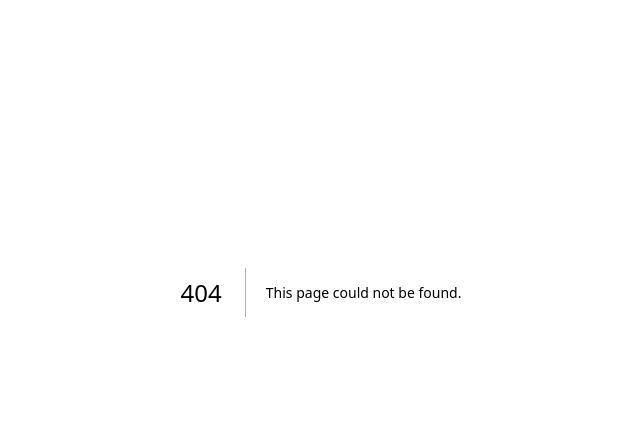
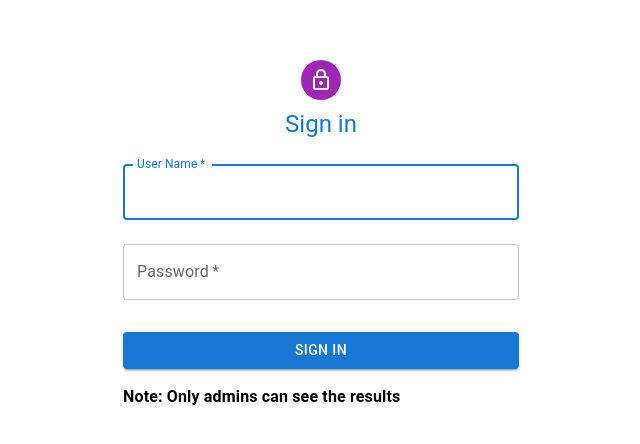
Before and after one commit to A-S-H-4-0-4/pollify, a Next.js app: page /result in a window 1280 px wide. Before the commit this address had no page. Shown: the part 108-552 px from the top of the page, without its empty margins (319-959 px from the left). Built offline with nearby package versions, Linux system fonts and the light colour scheme.

Commit message:
result page done

```diff
--- a/components/loader.jsx
+++ b/components/loader.jsx
@@ -5,7 +5,7 @@ import { Box, CircularProgress} from "@mui/material";
  const  Loader = () => {
   return (
     <Box sx={{ display: 'flex',backgroundColor: "transparent",height: "100vh",width: "100vw",top: "0",left: "0",right: "0",bottom: "0",alignItems: "center",justifyContent: "center",position: "fixed",zIndex:300}}>
-      <CircularProgress />
+      <CircularProgress sx={{color:"red"}} />
     </Box>
   )
 }
--- a/pages/about.js
+++ b/pages/about.js
@@ -34,6 +34,7 @@ const About = () => {
               {/* <span>Learn</span> */}
               <span style={{ color: "#2791d4" }} >About</span>
               <span onClick={() => { router.push("/vote") }}  >Vote</span>
+              <span onClick={()=>{router.push("/result")}} >Result</span>
             </div>
           </div>
           {/* about */}
--- /dev/null
+++ b/pages/api/result.ts
@@ -0,0 +1,37 @@
+import HttpStatus from "http-status-codes";
+import prisma from "../../lib/prisma";
+import { NextApiRequest, NextApiResponse } from "next";
+interface ResponseType {
+    message: string;
+    data: {};
+    errors: Array<{}>;
+}
+export default async (req: NextApiRequest, res: NextApiResponse) => {
+    const { method } = req;
+    if (method === "GET") {
+        let responseObject: ResponseType;
+        try {
+            const result = await prisma.user.findMany({
+                select: {
+                    candidateId:   true
+                }
+            });
+
+            responseObject = {
+                message: "success",
+                data: { "data": result },
+                errors: [],
+            };
+            // console.log(result);
+            res.status(HttpStatus.OK).json(responseObject);
+        } catch (error) {
+            // console.log(error);
+            responseObject = {
+                message: "failed",
+                data: {},
+                errors: [{ errorMessage: error }],
+            };
+            res.status(HttpStatus.BAD_REQUEST).json(responseObject)
+        }
+    }
+};
--- a/pages/home.js
+++ b/pages/home.js
@@ -96,6 +96,7 @@ const Home = () => {
               {/* <span>Learn</span> */}
               <span onClick={()=>{router.push("/about")}}>About</span>
               <span onClick={()=>{router.push("/vote")}} >Vote</span>
+              <span onClick={()=>{router.push("/result")}} >Result</span>
             </div>
           </div>
           {/* banner img */}
--- /dev/null
+++ b/pages/result.js
@@ -0,0 +1,219 @@
+import React, { useState, useEffect } from 'react';
+import Avatar from '@mui/material/Avatar';
+import Button from '@mui/material/Button';
+import CssBaseline from '@mui/material/CssBaseline';
+import TextField from '@mui/material/TextField';
+import Grid from '@mui/material/Grid';
+import Box from '@mui/material/Box';
+import LockOutlinedIcon from '@mui/icons-material/LockOutlined';
+import Typography from '@mui/material/Typography';
+import Container from '@mui/material/Container';
+// components
+import Loader from "../components/loader";
+// call api
+import { callAPI } from "../api/api";
+// next router
+import { useRouter } from "next/router";
+// styles
+import R from "../styles/result.module.css";
+import H from "../styles/Home.module.css";
+
+
+
+
+const Result = () => {
+  const [showSignin, setShowSignin] = useState(true);
+  const [loader, setLoader] = useState(false);
+  const [muskanVote, setmuskanVote] = useState(0);
+  const [nirmalVote, setnirmalVote] = useState(0);
+  const [siddhanthVote, setsiddhanthVote] = useState(0);
+  const [candidateName, setCandidateName] = useState("");
+  const [gauravVote, setgauravVote] = useState(0);
+  const router = useRouter()
+
+  const handleSubmit = async (auth) => {
+    if (auth === "Admin") {
+      setLoader(true);
+      const response = await callAPI(
+        `http://localhost:3000/api/result`
+      );
+      setLoader(false);
+
+      const { message, data, errors } = response;
+      if (message === "success") {
+        if (data["data"] !== undefined) {
+          let i = 0, countm = 0, countn = 0, counts = 0, countg = 0;
+          while (i <= data["data"].length - 1) {
+            if (data["data"][i].candidateId === '1') {
+              countm++
+            }
+            else if (data["data"][i].candidateId === '2') {
+              countn++
+            }
+            else if (data["data"][i].candidateId === '3') {
+              counts++
+            }
+            else if (data["data"][i].candidateId === '4') {
+              countg++
+            }
+            i++;
+          }
+
+          setmuskanVote(countm);
+          setnirmalVote(countn);
+          setsiddhanthVote(counts);
+          setgauravVote(countg);
+
+          if (countm > countn && countm > counts && countm > countg) {
+            setCandidateName("Muskan Yadav")
+          }
+          else if (countn > countm && countn > counts && countn > countg) {
+            setCandidateName("Nirmal Chaudhary")
+          }
+          else if (counts > countm && counts > countn && counts > countg) {
+            setCandidateName("Siddhanth Pareek")
+          }
+          else if (countg > countm && countg > countn && counts < countg) {
+            setCandidateName("Gaurav Soni")
+          }
+
+
+        }
+      }
+      else if (message === "failed") {
+        alert("Some Server error");
+      } else {
+        alert("Some Server error");
+      }
+      setShowSignin(false);
+    }
+
+  }
+
+
+  // if (data) {
+
+  // }
+
+  return (
+    <React.Fragment>
+
+
+      <div className={R.screen}>
+        <div className={H.navbar}>
+          <h3>Pollify</h3>
+
+          <div className={H.navbarTitle}>
+            <span onClick={() => { router.push("/home") }} >Home</span>
+            <span onClick={() => { router.push("/about") }}>About</span>
+            <span onClick={() => { router.push("/vote") }} >Vote</span>
+            <span style={{ color: "#2791d4" }} >Result</span>
+          </div>
+        </div>
+
+        <div className={R.box}>
+          <div className={R.head}>Vote Results</div>
+          <div className={R.resultB} >
+            <div style={{ color: "black",fontWeight:"bold",fontSize:"22px"}}><span>candidateName</span> <span>Vote Count</span> </div>
+            <div style={{ fontWeight:"bold",fontSize:"22px"}}><span>Muskan Yadav</span> <span>{muskanVote}</span> </div>
+            <div style={{ fontWeight:"bold",fontSize:"22px"}}><span>Nirmal Chaudhary</span> <span>{nirmalVote}</span> </div>
+            <div style={{ fontWeight:"bold",fontSize:"22px"}}><span>Siddhanth Pareek </span> <span>{siddhanthVote}</span> </div>
+            <div style={{ fontWeight:"bold",fontSize:"22px"}}><span>Gaurav Soni</span> <span>{gauravVote}</span> </div>
+          </div>
+          <div className={R.head} style={{color:"red"}} >The person who has height vote is <u style={{textTransform:"uppercase"}}>{candidateName}</u> </div>
+          <Button
+              variant="contained"
+              sx={{ mt: 3, mb: 2 }}
+              onClick={()=>{router.push("/home")}}
+            >
+              Go to home
+            </Button>
+        </div>
+        <div className={H.footer} style={{ width: "75%" }}>
+          Contact us : pg900051@gmail.com
+        </div>
+        {showSignin && <SignIn submit={handleSubmit} />}
+        {loader && <Loader />}
+
+      </div>
+    </React.Fragment>
+  )
+}
+
+export default Result;
+
+const SignIn = ({ submit }) => {
+  const handleSubmit = (event) => {
+    event.preventDefault();
+    const data = new FormData(event.currentTarget);
+    if (data.get('email') === "Admin" && data.get('password') === "@12345678") {
+      return submit(data.get('email'));
+    }
+    else {
+      alert("Please enter correct login details")
+    }
+  };
+
+  return (
+    <div style={{ background: "white", height: "100vh", width: "100vw", display: "flex", zIndex: "100", top: "0", position: 'fixed' }} >
+      <Container component="main" maxWidth="xs">
+        <CssBaseline />
+        <Box
+          sx={{
+            marginTop: 20,
+            display: 'flex',
+            flexDirection: 'column',
+            alignItems: 'center',
+            justifyContent: "center",
+          }}
+        >
+          <Avatar sx={{ m: 1, bgcolor: 'secondary.main' }}>
+            <LockOutlinedIcon />
+          </Avatar>
+          <Typography component="h1" variant="h5" color="primary" >
+            Sign in
+          </Typography>
+          <Box component="form" onSubmit={handleSubmit} noValidate sx={{ mt: 1 }}>
+            <TextField
+              margin="normal"
+              required
+              fullWidth
+              id="email"
+              label="User Name"
+              name="email"
+              autoComplete="email"
+              autoFocus
+            />
+            <TextField
+              margin="normal"
+              required
+              fullWidth
+              name="password"
+              label="Password"
+              type="password"
+              id="password"
+              autoComplete="current-password"
+            />
+
+            <Button
+              type="submit"
+              fullWidth
+              variant="contained"
+              sx={{ mt: 3, mb: 2 }}
+            >
+              Sign In
+            </Button>
+            <Grid container>
+              <Grid item>
+                <span style={{ color: "black", fontWeight: "bold", }} >
+                  {"Note: Only admins can see the results"}
+                </span>
+              </Grid>
+            </Grid>
+          </Box>
+        </Box>
+      </Container>
+    </div>
+
+  );
+}
--- a/pages/vote.js
+++ b/pages/vote.js
@@ -337,8 +337,8 @@ const Vote = () => {
               <span onClick={() => { router.push("/home") }} >Home</span>
               {/* <span>Learn</span> */}
               <span onClick={() => { router.push("/about") }} >About</span>
-
               <span style={{ color: "#2791d4" }} >Vote</span>
+              <span onClick={()=>{router.push("/result")}} >Result</span>
             </div>
           </div>
           {/* vote */}
--- /dev/null
+++ b/styles/result.module.css
@@ -0,0 +1,49 @@
+.screen {
+  height: 100vh;
+  width: 100vw;
+  display: flex;
+  flex-direction: column;
+  align-items: center;
+  /* justify-content: center; */
+  background-color: white;
+}
+
+.box {
+  height: 80%;
+  width: 75%;
+  /* border: 1px solid #ccc; */
+  display: flex;
+  flex-direction: column;
+  align-items: center;
+  /* color: black; */
+  margin-top: 100px;
+}
+
+.head{
+  color: #2791d4;
+  font-size: 22px;
+  font-family: "Open Sans", Helvetica, Arial, sans-serif;
+  font-weight: bold;
+  letter-spacing: 0.5px;
+  margin-top: 30px;
+}
+
+.resultB{
+height: 70%;
+width: 45%;
+border-bottom: 1px solid #ccc;
+margin-top: 30px;
+display: flex;
+align-items: center;
+flex-direction: column;
+justify-content:space-evenly
+}
+
+.resultB div{
+  display: flex;
+  align-items: center;
+  justify-content:space-between;
+  width: 100%;
+  font-family: "Open Sans", Helvetica, Arial, sans-serif;
+  color: #2791d4;
+}
```
